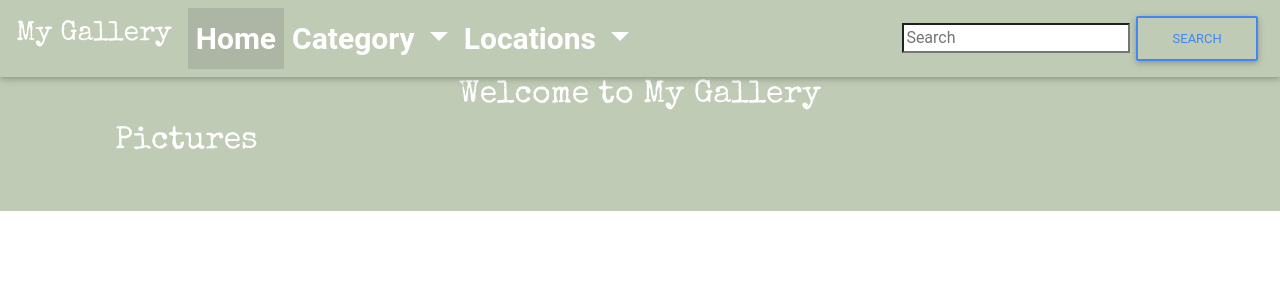
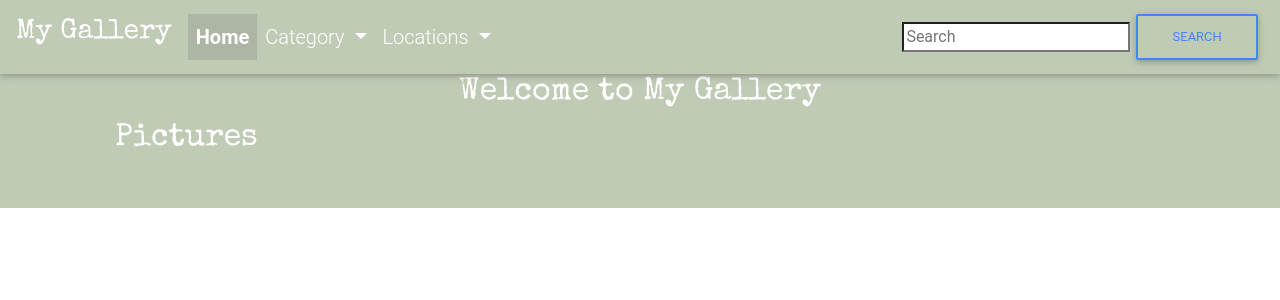
Before and after one commit to MaryamMuchai/Gallery, a Django app: page / in a window 1280 px wide. Shown: the top 300 px of the page. Run offline with Django 3.2, Linux system fonts and the light colour scheme; data that the repository does not hold is empty; some libraries are stand-ins or nearby versions.

Commit message:
styling the navbar

```diff
--- a/gallery/templates/navbar.html
+++ b/gallery/templates/navbar.html
@@ -13,10 +13,10 @@
 <div class="collapse navbar-collapse" id="navbarSupportedContent">
     <ul class="navbar-nav mr-auto">
         <li class="nav-item active">
-<a class="nav-link" style="font-size:30px;color:white;font-weight:bold">Home <span class="sr-only">(current)</span></a></li>
+<a class="nav-link" href="#a" style="font-size:20px;color:white;font-weight:bold">Home <span class="sr-only">(current)</span></a></li>
 
 <li class="nav-item dropdown">
-    <a class="nav-link dropdown-toggle" href="#" id="navbarDropdown" role="button" data-toggle="dropdown" aria-haspopup="true" aria-expanded="false"style="font-size:30px;color:white;font-weight:bold">
+    <a class="nav-link dropdown-toggle" href="#" id="navbarDropdown" role="button" data-toggle="dropdown" aria-haspopup="true" aria-expanded="false"style="font-size:20px;color:white">
     Category
     </a>
     <!--category title-->
@@ -30,7 +30,7 @@
     </li>
 <!--location-->
     <li class="nav-item dropdown">
-      <a class="nav-link dropdown-toggle" href="#" id="navbarDropdown" role="button" data-toggle="dropdown" aria-haspopup="true" aria-expanded="false" style="font-size:30px;color:white;font-weight:bold">
+      <a class="nav-link dropdown-toggle" href="#" id="navbarDropdown" role="button" data-toggle="dropdown" aria-haspopup="true" aria-expanded="false" style="font-size:20px;color:white">
         Locations
       </a>
       <div class="dropdown-menu" aria-labelledby="navbarDropdown">
```
